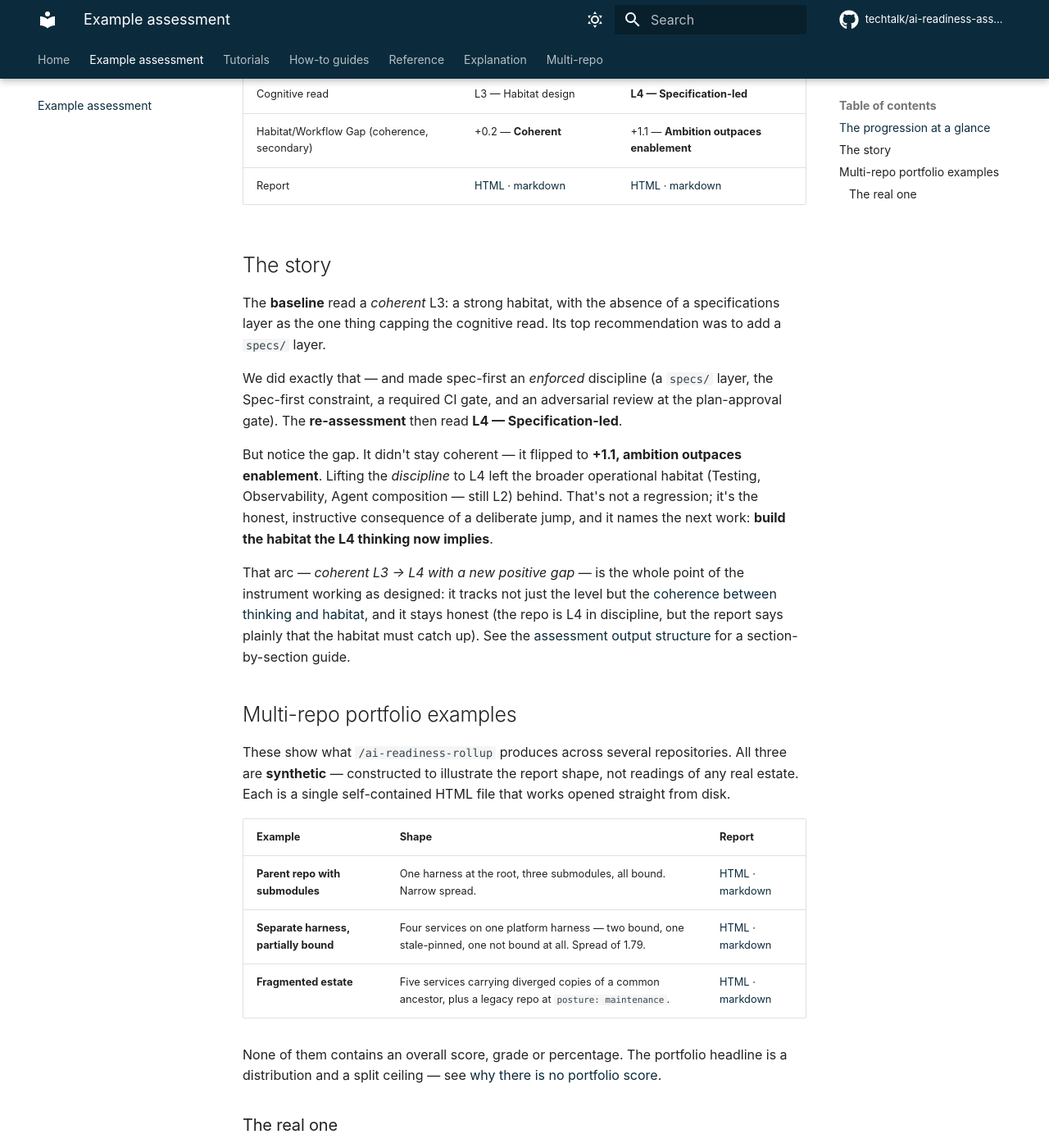
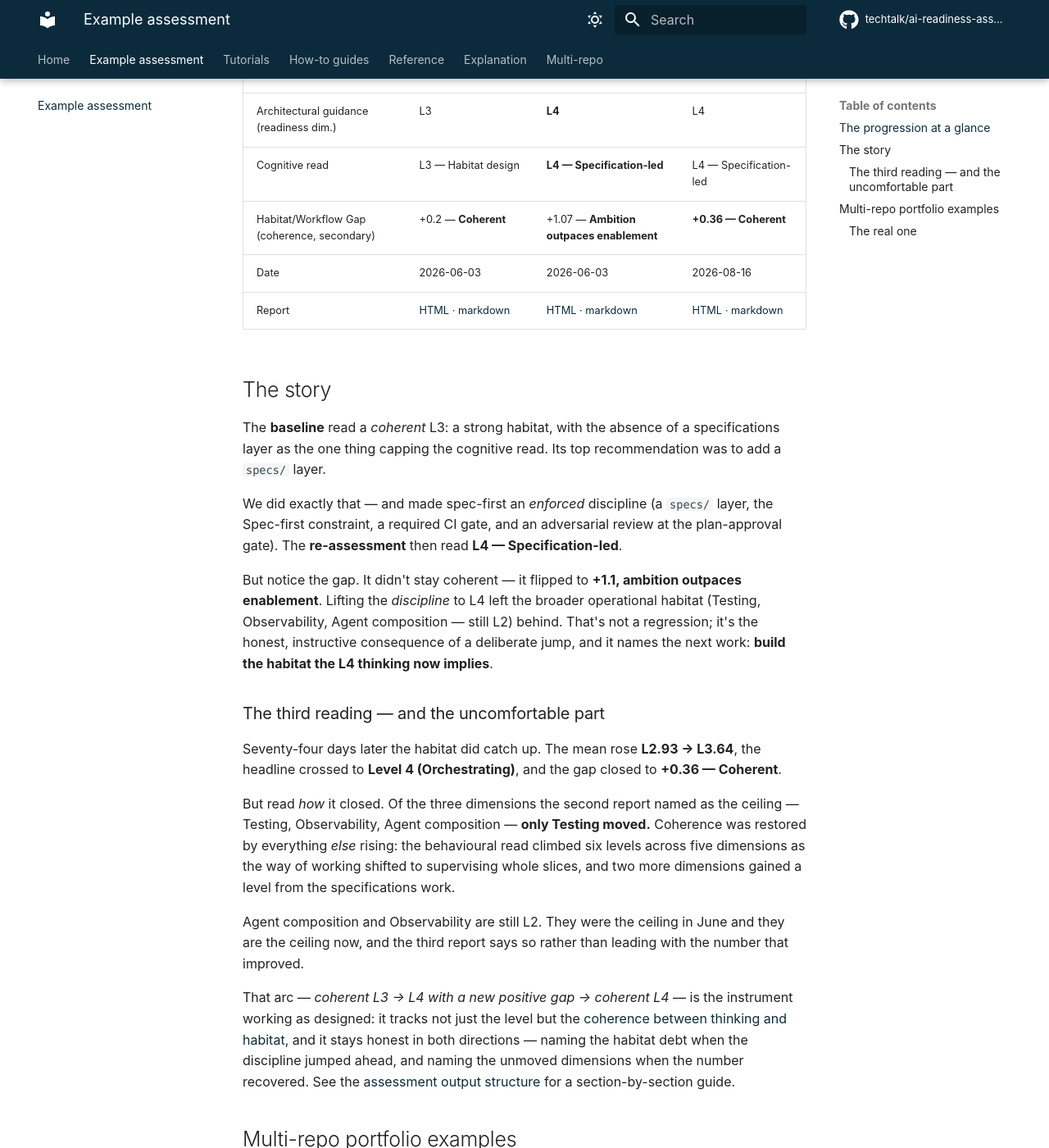
Before and after one commit to techtalk/ai-readiness-assessment, an MkDocs documentation site: the page built from docs/examples.md, in a window 1280 px wide and 1400 px high, scrolled down 686 px. Shown: the whole window at 82% size. Built offline with MkDocs 1.6.1 and Material for MkDocs 9.7.7, drawn with Linux system fonts in a browser that asks for light colours; comment, search, counter and statistics services are not loaded; some of the changed text lies outside the part shown.

Commit message:
Render the 2026-08-16 assessment and log the reflection (#81)
HTML render built by transforming self-assessment-2.html rather than
authoring a new page, so the CSS and visual language are identical by
construction. Every substitution asserts it matched - one failed
immediately on a title that differed from what I assumed, which is the
point of asserting.

Two CSS additions: the gap badge and the progression box needed a teal
variant. Both were written when the only gap this repo had ever reported
was amber, so the Coherent case had no styling. SKILL.md step 7
specifies teal for Coherent.

Verified: well-formed, one inlined style block, one inlined script, zero
external asset references, and the script's fourteen dimensions sum to
51 for a mean of 3.64 - matching the markdown exactly.

Reflection entry records three things: the gap closed but not the way
the previous report prescribed; spec 0009's rename left four occurrences
live for three months because the term was line-wrapped and the check
grepped the unwrapped string; and the real portfolio example broke two
things in shipped green code that no synthetic example could have found.

The progression example page gains a third reading and a section saying
plainly that Agent composition and Observability were the ceiling in
June and are the ceiling now.

```diff
--- a/docs/examples.md
+++ b/docs/examples.md
@@ -12,14 +12,16 @@ readiness) and a **Prioritised Improvement Plan**.
 
 ## The progression at a glance
 
-| | Baseline | After enforcing spec-first |
-| --- | --- | --- |
-| **AI Readiness — Habitat Maturity** | Level 3 (Regulating) | Level 3 (Regulating) |
-| **Next Step / Gap** | +1.2 to Level 4 (Orchestrating) | +1.1 to Level 4 (Orchestrating) |
-| Architectural guidance (readiness dim.) | L3 | **L4** |
-| Cognitive read | L3 — Habitat design | **L4 — Specification-led** |
-| Habitat/Workflow Gap (coherence, secondary) | +0.2 — **Coherent** | +1.1 — **Ambition outpaces enablement** |
-| Report | [HTML](examples/self-assessment.html) · [markdown](https://github.com/techtalk/ai-readiness-assessment/blob/main/assessments/2026-06-03-assessment.md) | [HTML](examples/self-assessment-2.html) · [markdown](https://github.com/techtalk/ai-readiness-assessment/blob/main/assessments/2026-06-03-assessment-2.md) |
+| | Baseline | After enforcing spec-first | After multi-repo + v1.0.0 |
+| --- | --- | --- | --- |
+| **AI Readiness — Habitat Maturity** | Level 3 (Regulating) | Level 3 (Regulating) | **Level 4 (Orchestrating)** |
+| **Next Step / Gap** | +1.2 to Level 4 (Orchestrating) | +1.1 to Level 4 (Orchestrating) | +1.4 to Level 5 (Supervising) |
+| 14-dimension mean | L2.7 | L2.93 | **L3.64** |
+| Architectural guidance (readiness dim.) | L3 | **L4** | L4 |
+| Cognitive read | L3 — Habitat design | **L4 — Specification-led** | L4 — Specification-led |
+| Habitat/Workflow Gap (coherence, secondary) | +0.2 — **Coherent** | +1.07 — **Ambition outpaces enablement** | **+0.36 — Coherent** |
+| Date | 2026-06-03 | 2026-06-03 | 2026-08-16 |
+| Report | [HTML](examples/self-assessment.html) · [markdown](https://github.com/techtalk/ai-readiness-assessment/blob/main/assessments/2026-06-03-assessment.md) | [HTML](examples/self-assessment-2.html) · [markdown](https://github.com/techtalk/ai-readiness-assessment/blob/main/assessments/2026-06-03-assessment-2.md) | [HTML](examples/self-assessment-3.html) · [markdown](https://github.com/techtalk/ai-readiness-assessment/blob/main/assessments/2026-08-16-assessment.md) |
 
 ## The story
 
@@ -39,11 +41,29 @@ still L2) behind. That's not a regression; it's the honest, instructive
 consequence of a deliberate jump, and it names the next work: **build the
 habitat the L4 thinking now implies**.
 
-That arc — *coherent L3 → L4 with a new positive gap* — is the whole
-point of the instrument working as designed: it tracks not just the level
-but the [coherence between thinking and habitat](explanation/coherence-not-level.md),
-and it stays honest (the repo is L4 in discipline, but the report says
-plainly that the habitat must catch up). See the
+### The third reading — and the uncomfortable part
+
+Seventy-four days later the habitat did catch up. The mean rose **L2.93 →
+L3.64**, the headline crossed to **Level 4 (Orchestrating)**, and the gap
+closed to **+0.36 — Coherent**.
+
+But read *how* it closed. Of the three dimensions the second report named
+as the ceiling — Testing, Observability, Agent composition — **only
+Testing moved.** Coherence was restored by everything *else* rising: the
+behavioural read climbed six levels across five dimensions as the way of
+working shifted to supervising whole slices, and two more dimensions
+gained a level from the specifications work.
+
+Agent composition and Observability are still L2. They were the ceiling
+in June and they are the ceiling now, and the third report says so rather
+than leading with the number that improved.
+
+That arc — *coherent L3 → L4 with a new positive gap → coherent L4* — is
+the instrument working as designed: it tracks not just the level but the
+[coherence between thinking and habitat](explanation/coherence-not-level.md),
+and it stays honest in both directions — naming the habitat debt when the
+discipline jumped ahead, and naming the unmoved dimensions when the
+number recovered. See the
 [assessment output structure](reference/assessment-output.md) for a
 section-by-section guide.
 
```
Also changed, not shown: REFLECTION_LOG.md (+16 -0 lines), docs/examples/self-assessment-3.html (added, +317 -0 lines).
